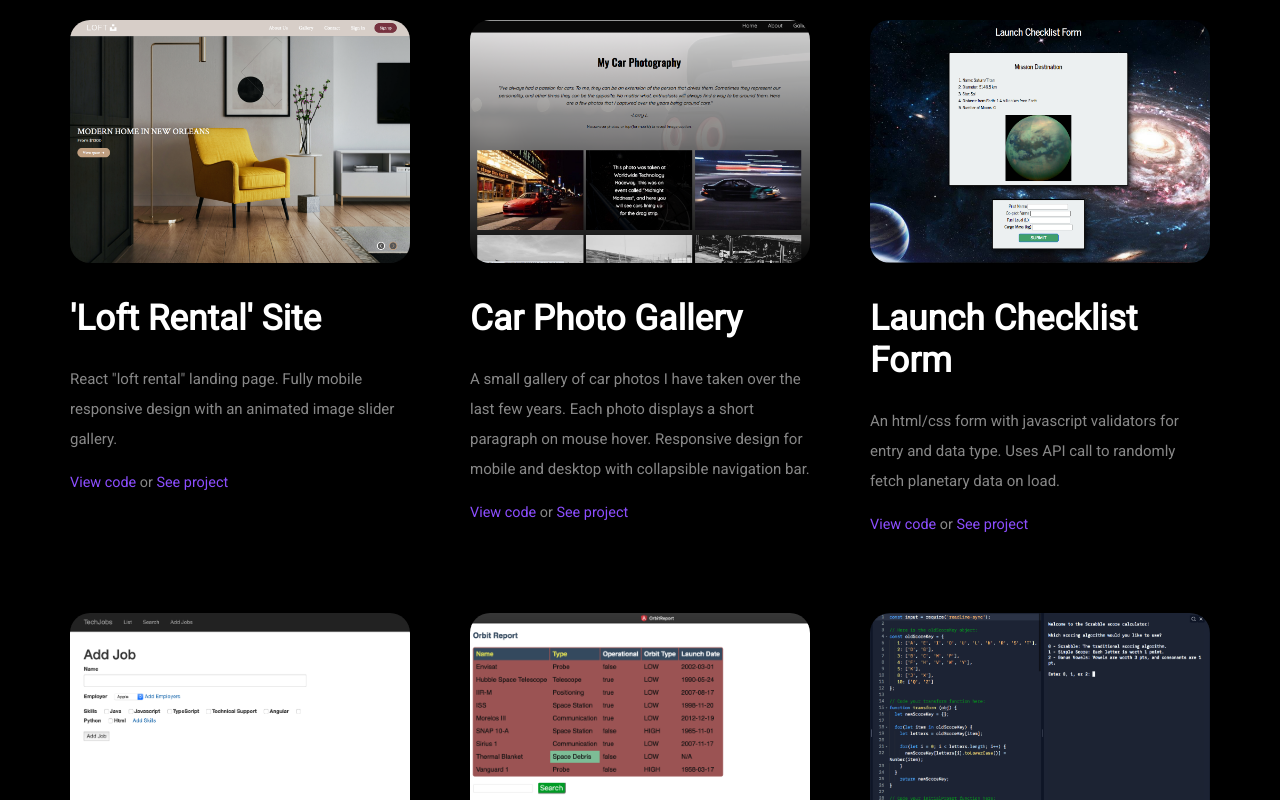
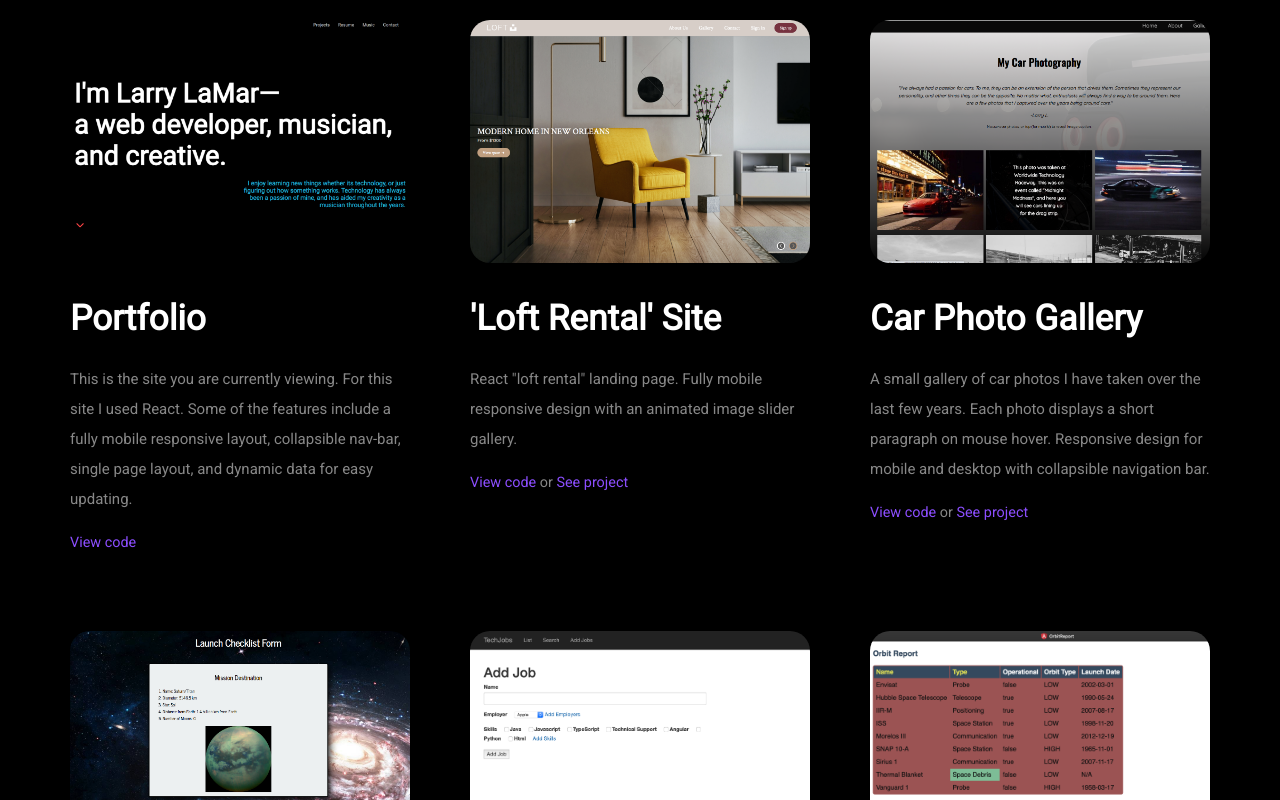
Before and after one commit to l2fc3s/portfolio, a React (Create React App) app: page / in a window 1280 px wide. Shown: the part 1032-1832 px from the top of the page. Built offline with nearby package versions, Linux system fonts and the light colour scheme.

Commit message:
updated project section

```diff
--- a/src/components/Pages/Projects/ProjectData.js
+++ b/src/components/Pages/Projects/ProjectData.js
@@ -4,8 +4,19 @@ import LaunchChecklistImage from "../../../images/launch checklist.png";
 import TechJobsImage from "../../../images/techjobs.png";
 import OrbitReportImage from "../../../images/orbit report.png";
 import scrabbleScorer from "../../../images/scrabbleScorer.png";
+import portfolioImg from "../../../images/portfolioImg.png";
 
 export const ProjectData = [
+  {
+    link: " https://github.com/l2fc3s/portfolio ",
+    title: "Portfolio",
+    image: portfolioImg,
+    text: "This is the site you are currently viewing. For this site I used React.  Some of the features include a fully mobile responsive layout, collapsible nav-bar, single page layout, and dynamic data for easy updating.",
+    alt: "Portfolio site",
+    repo: "https://github.com/l2fc3s/portfolio",
+    hasViewProjectLink: false,
+  },
+
   {
     link: "https://l2fc3s.github.io/react-loftRental-website/#/",
     title: "'Loft Rental' Site",
```
Also changed, not shown: src/images/portfolioImg.png (added).
